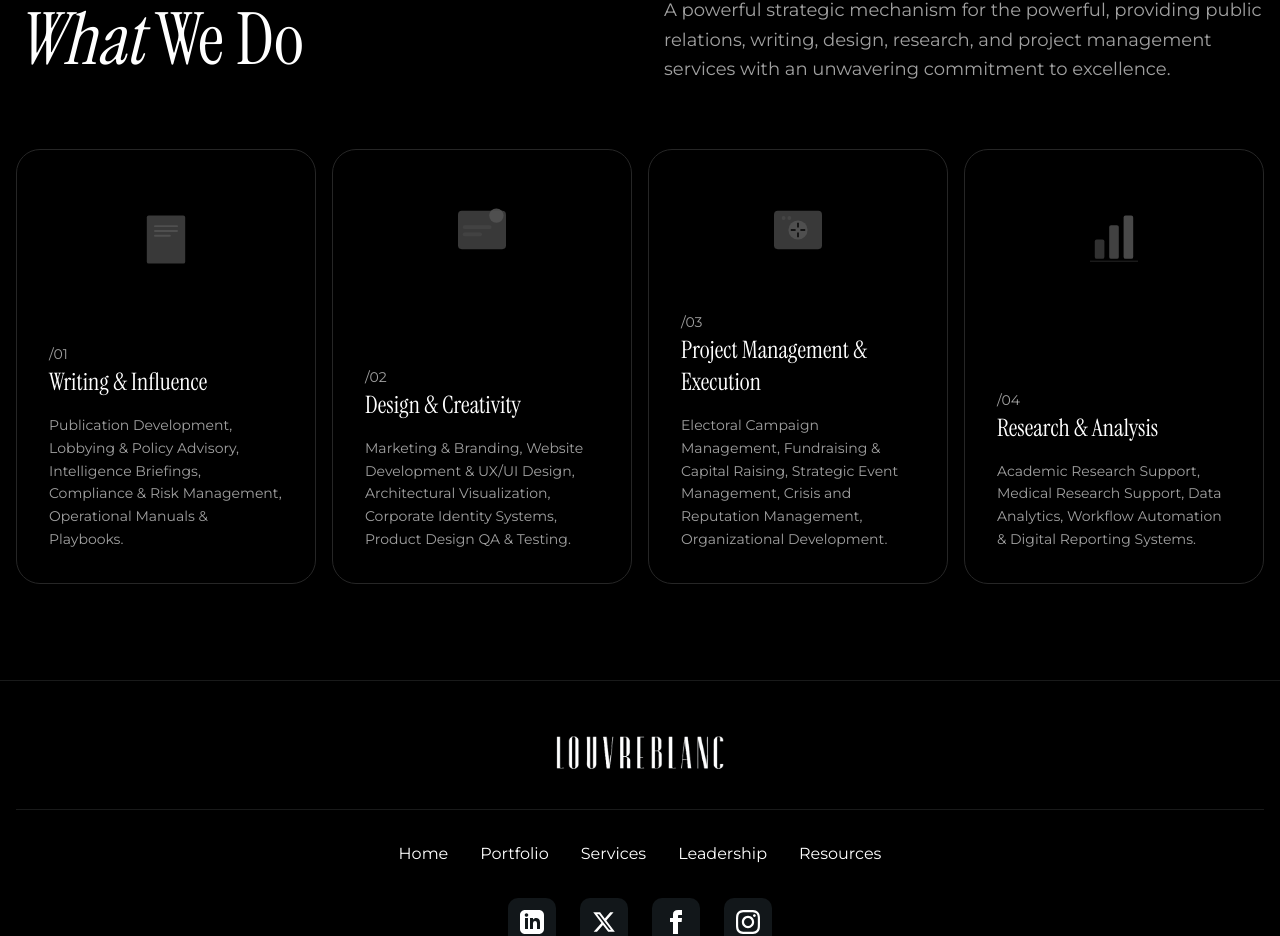
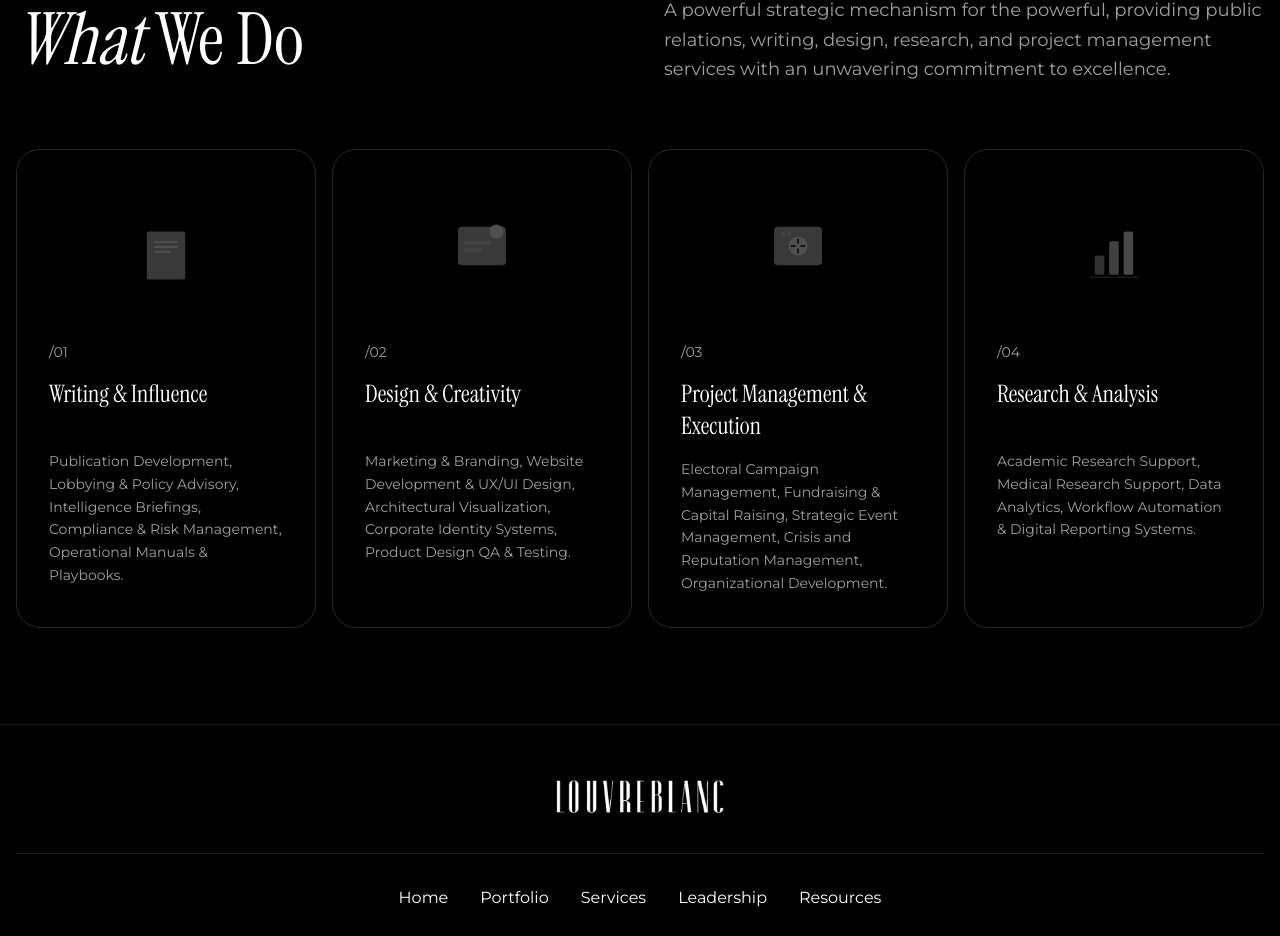
Before and after one commit to neilcasas/lb-revamp, a Next.js app: page / in a window 1280 px wide. Shown: the part 2208-3144 px from the top of the page. Built offline with nearby package versions, Linux system fonts and the light colour scheme.

Commit message:
fix: services height

```diff
--- a/components/ServicesCard.tsx
+++ b/components/ServicesCard.tsx
@@ -18,16 +18,18 @@ export function ServicesCard({
 }: ServicesCardProps) {
   return (
     <SpotlightCard
-      className="h-full min-h-[400px] flex flex-col justify-between"
+      className="h-full min-h-[400px] flex flex-col"
       spotlightColor="rgba(212, 175, 55, 0.15)"
     >
-      {/* Icon */}
-      <div className="flex items-start justify-center mb-8">{icon}</div>
+      {/* Icon - Fixed height */}
+      <div className="flex items-center justify-center h-32 mb-8">{icon}</div>
 
-      {/* Content */}
-      <div className="mt-auto space-y-4">
+      {/* Content - Fixed structure */}
+      <div className="flex flex-col space-y-4">
         <span className="text-sm text-muted-foreground">{number}</span>
-        <h3 className="text-2xl font-semibold text-foreground">{title}</h3>
+        <h3 className="text-2xl font-semibold text-foreground min-h-14">
+          {title}
+        </h3>
         <p className="text-sm text-muted-foreground leading-relaxed">
           {description}
         </p>
```
